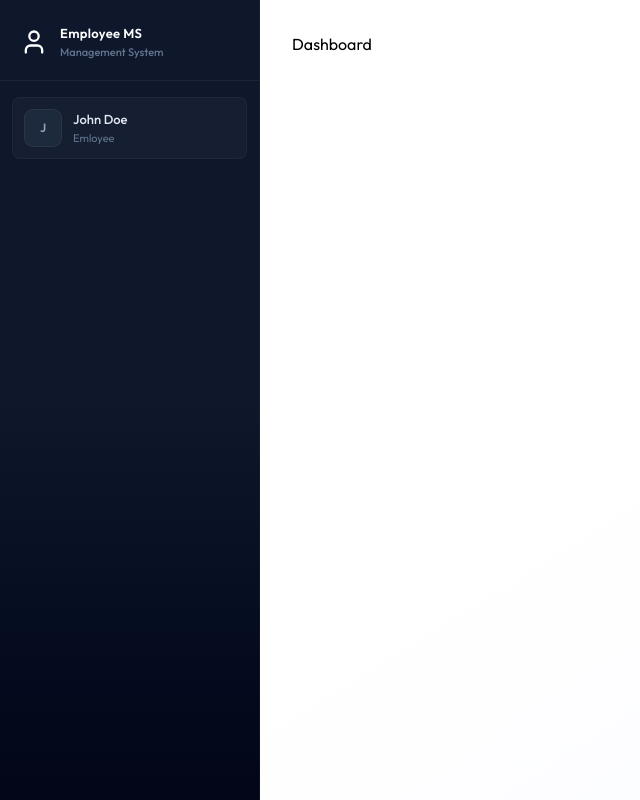
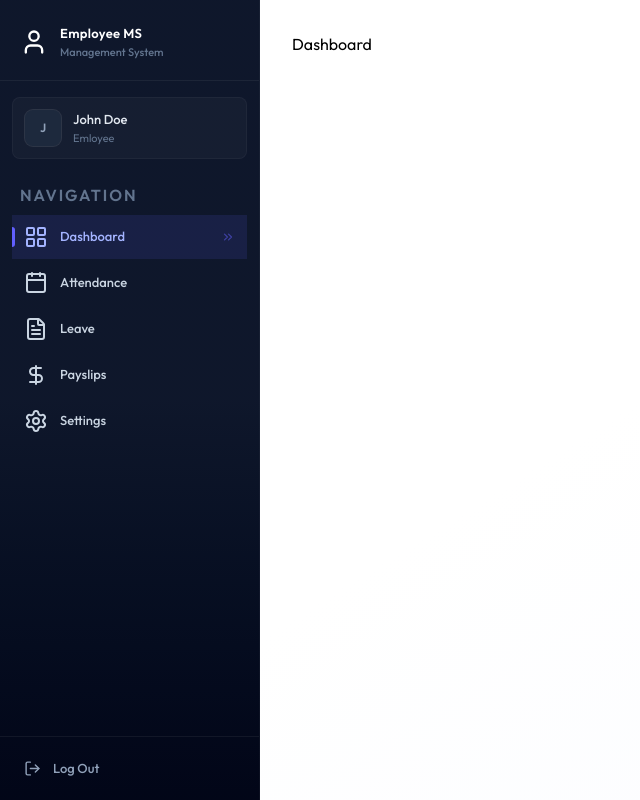
Before and after one commit to junaid0x/EMS, a React (Vite) app in the folder client/: page /dashboard in a window 1280 px wide. Shown: the whole page, without its empty margins (0-640 px from the left). Built offline with nearby package versions, Linux system fonts and the light colour scheme.

Commit message:
Enhance Sidebar component with navigation links and logout functionality

```diff
--- a/client/src/components/Sidebar.jsx
+++ b/client/src/components/Sidebar.jsx
@@ -1,7 +1,7 @@
 import { useEffect, useState } from 'react'
-import {useLocation} from 'react-router-dom'
+import {Link, useLocation} from 'react-router-dom'
 import { dummyProfileData } from '../assets/assets'
-import { MenuIcon, UserIcon, XIcon } from 'lucide-react'
+import { CalendarIcon, ChevronsRightIcon, DollarSignIcon, FileTextIcon, LayoutGridIcon, LogOutIcon, MenuIcon, SettingsIcon, UserIcon, XIcon } from 'lucide-react'
 
 const Sidebar = () => {
   const {pathname} = useLocation()
@@ -19,6 +19,19 @@
   },[pathname])
 
   const role = "" || "Employee";
+  const navItems = [
+    {name: "Dashboard", href: "/dashboard", icon: LayoutGridIcon},
+    role === "ADMIN" ?
+    {name: "Employees", href: "/employees", icon: UserIcon}:
+    {name: "Attendance", href: "/attendence", icon: CalendarIcon},
+    {name: "Leave", href: "/leave", icon: FileTextIcon},
+    {name: "Payslips", href: "/payslips", icon: DollarSignIcon},
+    {name: "Settings", href: "/settings", icon: SettingsIcon},
+  ]
+
+  const handleLogout =()=>{
+    window.location.href = '/login'
+  }
 
   const sidebarContent = (
     <>
@@ -59,10 +72,34 @@
 
 
       {/* {Section Label} */}
+      <div className='px-5 pt-5 pb-2'>
+        <p className='text-[-10] font-semibold uppercase tracking-[0.12em] text-slate-500'>Navigation</p>
+      </div>
 
       {/* {Navigation List} */}
+      <div className='flex-1 px-3 space-y-0.5 overflow-y-auto'>
+        {navItems.map((item)=>{
+          const isActive = pathname.startsWith(item.href)
+          return(
+            <Link key={item.name} to={item.href} className={`group flex items-center gap-3 px-3 py-2.5 rouned-md text-[13px] font-medium transition-all duration-150 relative
+            ${isActive ? "bg-indigo-500/12 text-indigo-300" : " text-slate-300 hover:text-white hover:bg-white/4"  }`}>
+              {isActive && <div className='absolute left-0 top-1/2 -translate-y-1/2 w-[3px] h-5 rounded-r-full bg-indigo-500' />}
+              <item.icon className={`isActive? "text-indigo-300" : "text-slate-400 group-hover:text-slate-300"`}/>
+              <span className='flex-1'>{item.name}</span>
+              {isActive && <ChevronsRightIcon className="w-3.5 h-3.5 text-indigo-500/50" />}
+            </Link>
+          )
+        })}
+      </div>
 
       {/* {Logout} */}
+      <div className='p-3 border-t border-white/6'>
+        <button onClick={handleLogout} className='flex items-center gap-3 w-full px-3 py-2.5 rounded-md text-[13px] font-medium text-slate-400 hover:text-rose-400
+        hover:bg-rose-500/8 transition-all duration-150'>
+          <LogOutIcon className='w-[17px] h-[17px]'/>
+          <span>Log Out</span>
+        </button>
+      </div>
     </>
   )
 
```
